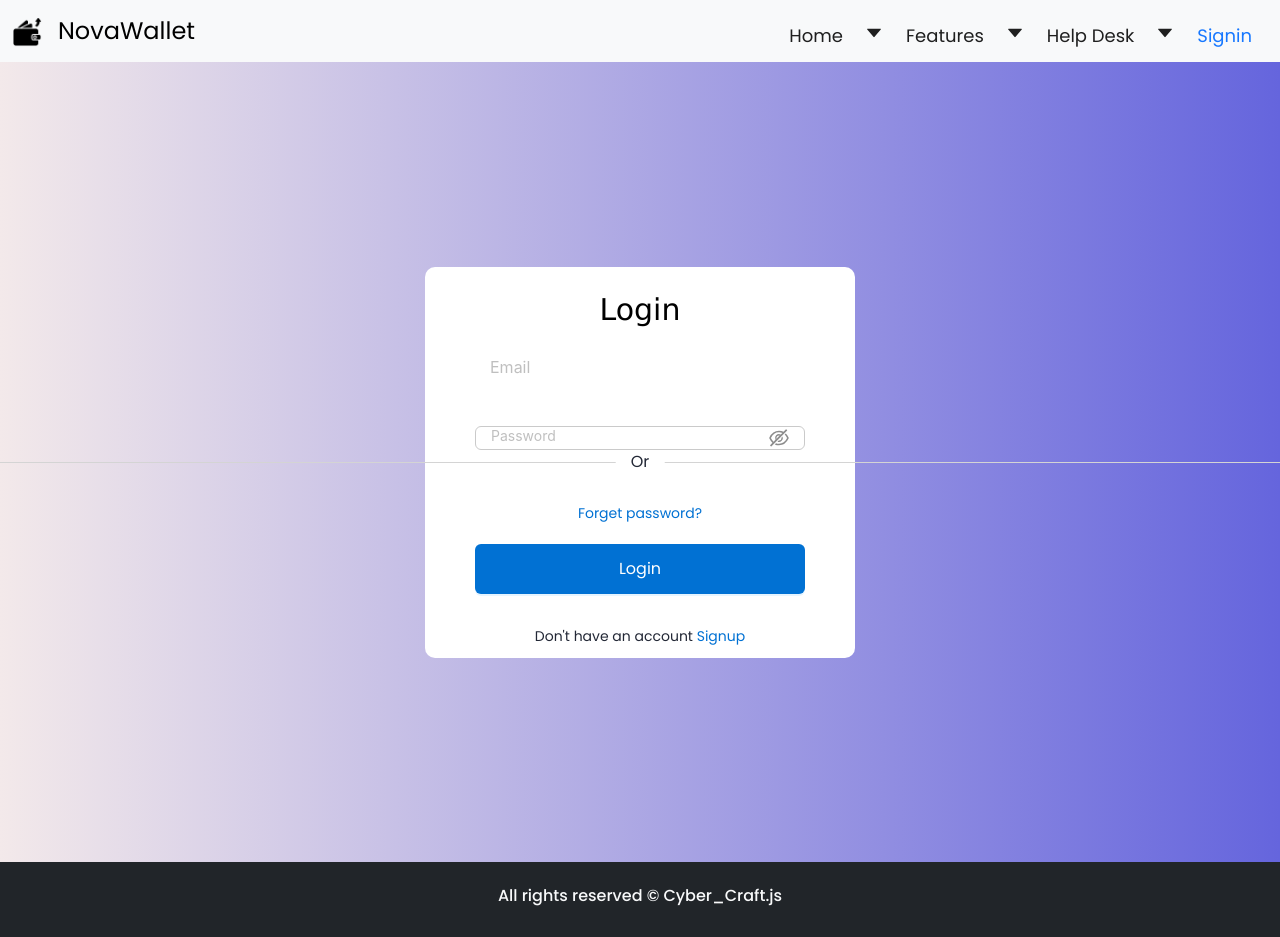
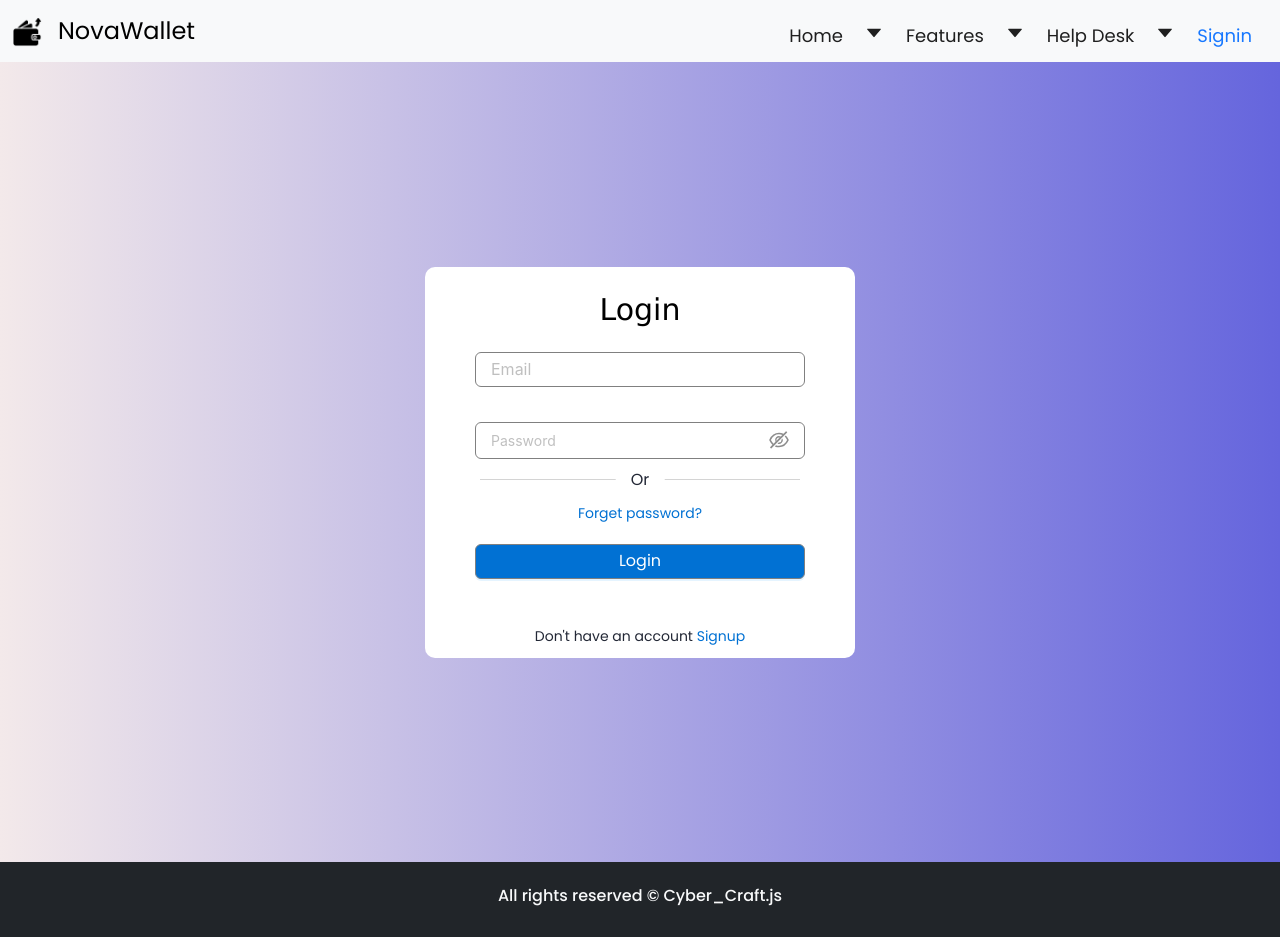
Before and after one commit to amandeep-singh13/NovaWallet-Cyber_Craft.js, a React (Create React App) app in the folder client/: page /login in a window 1280 px wide. Built offline with nearby package versions, Linux system fonts and the light colour scheme.

Commit message:
change css of contact us and login signup

```diff
--- a/client/src/css/ContactUsPage.module.css
+++ b/client/src/css/ContactUsPage.module.css
@@ -5,7 +5,7 @@
 
   .wrapper {
     margin: 0;
-    padding: 0;
+    padding: 1px;
     background-image: linear-gradient(to right, rgb(243, 233, 234), rgb(95, 95, 255));
   }
 
@@ -17,7 +17,6 @@
     align-items: center;
     font-family: Arial, Helvetica, sans-serif;
     color: black;
-    background-color: white;
   }
 
   #nova {
@@ -32,26 +31,16 @@
     text-align: center;
   }
 
-  .contact-container {
-    background: white;
-    padding-left: 20px;
-    width: 45%;
-    border-radius: 10px;
-    margin: 20px auto;
-    max-width: 700px;
-    overflow: hidden;
-    margin-top: 5vh;
-    box-shadow: 2px 2px 5px rgb(10, 10, 10);
-    height: 85vh;
-  }
+
 
   .container {
     background: white;
     padding-left: 20px;
-    width: 65%;
+    padding-right:20px;
+    width: 45%;
     border-radius: 10px;
     margin: 20px auto;
-    max-width: 700px;
+    max-width: 500px;
     overflow: hidden;
     margin-top: 4vh;
     box-shadow: 2px 2px 5px rgb(10, 10, 10);
@@ -70,4 +59,5 @@
 
   .form-control {
     background-color: rgb(215, 214, 214);
+    padding-right:20px;
   }
--- a/client/src/css/Signup.module.css
+++ b/client/src/css/Signup.module.css
@@ -71,16 +71,17 @@
   .field button {
     height: 100%;
     width: 100%;
-    border: none;
+    border: 1px solid grey;
     font-size: 16px;
     font-weight: 400;
     border-radius: 6px;
+    height: 35px;
   }
 
   .input {
     outline: none;
     padding: 0 15px;
-    border: 1px solid #cacaca;
+    border: 1px solid grey;
   }
 
   .input:focus {
@@ -134,10 +135,11 @@
 
   .line {
     position: relative;
-    width: 100%;
+    width: 25%;
     height: 1px;
     margin: 36px 0;
     background-color: #d4d4d4;
+    margin-bottom: 1px;
   }
 
   .line::before {
@@ -148,7 +150,7 @@
     transform: translate(-50%, -50%);
     background-color: white;
     color: #232836;
-    padding: 0 15px;
+    padding: 0px 15px;
   }
 
   .media-option a {
```
